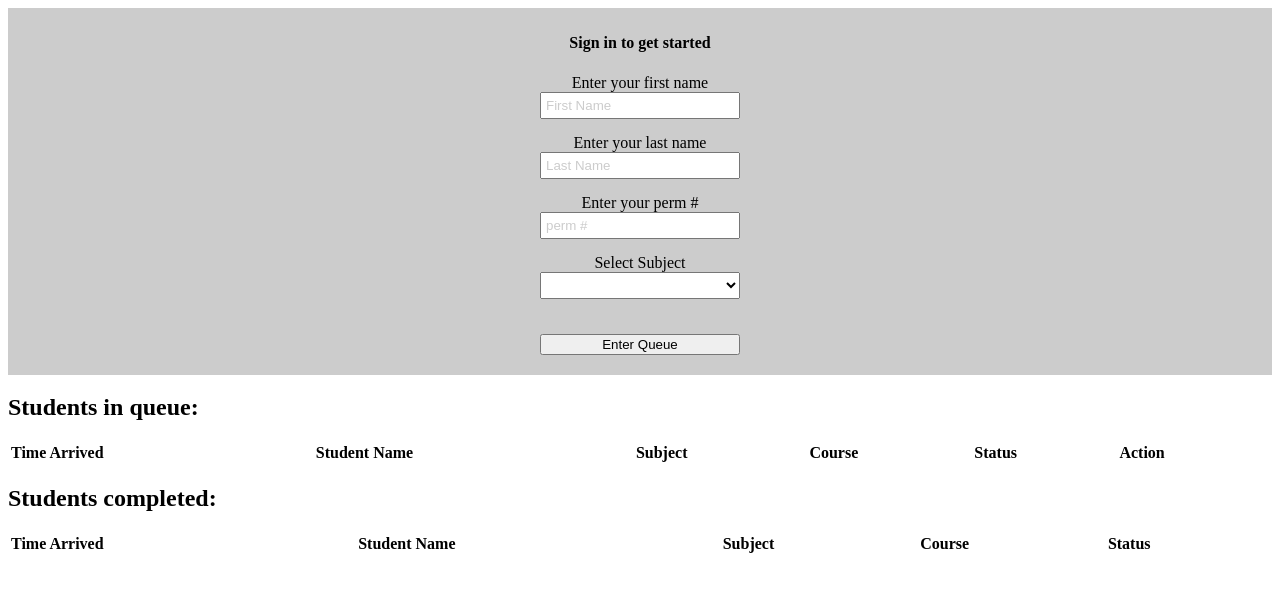
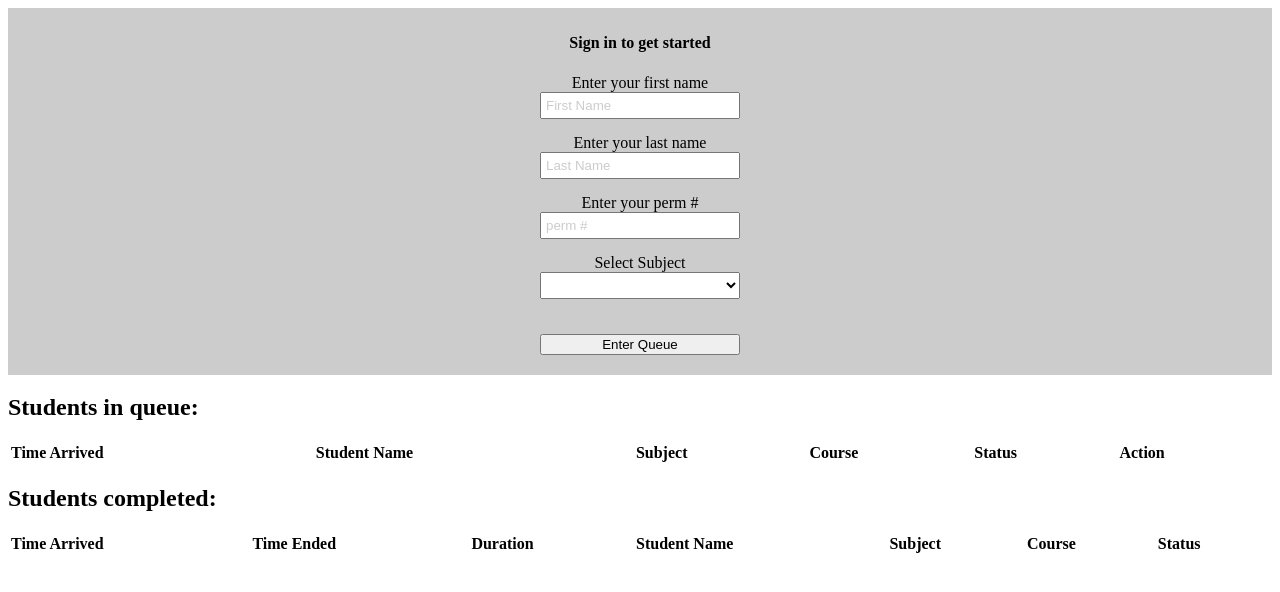
Before and after one commit to LeeDeAnda/Queue-System, a Vue app: page / in a window 1280 px wide. Shown: the top 592 px of the page. Built offline with nearby package versions, Linux system fonts and the light colour scheme.

Commit message:
add some extra info to students completed table

```diff
--- a/src/components/Hello.vue
+++ b/src/components/Hello.vue
@@ -67,6 +67,8 @@
       <thead>
         <tr>
           <th>Time Arrived</th>
+          <th>Time Ended</th>
+          <th>Duration</th>
           <th>Student Name</th>
           <th>Subject</th>
           <th>Course</th>
@@ -75,7 +77,9 @@
       </thead>
       <tbody>
         <tr v-for="student in studentsCompleted">
-          <td>{{student.timestamp.format('h:mm:ssA')}}</td>
+          <td>{{student.timestamp.format('h:mm:ss A')}}</td>
+          <td>{{student.endingTimestamp.format('h:mm:ss A')}}</td>
+          <td>{{student.totalTime}} minutes</td>
           <td>{{student.name}}</td>
           <td>{{student.subject}}</td>
           <td>{{student.course}}</td>
```
